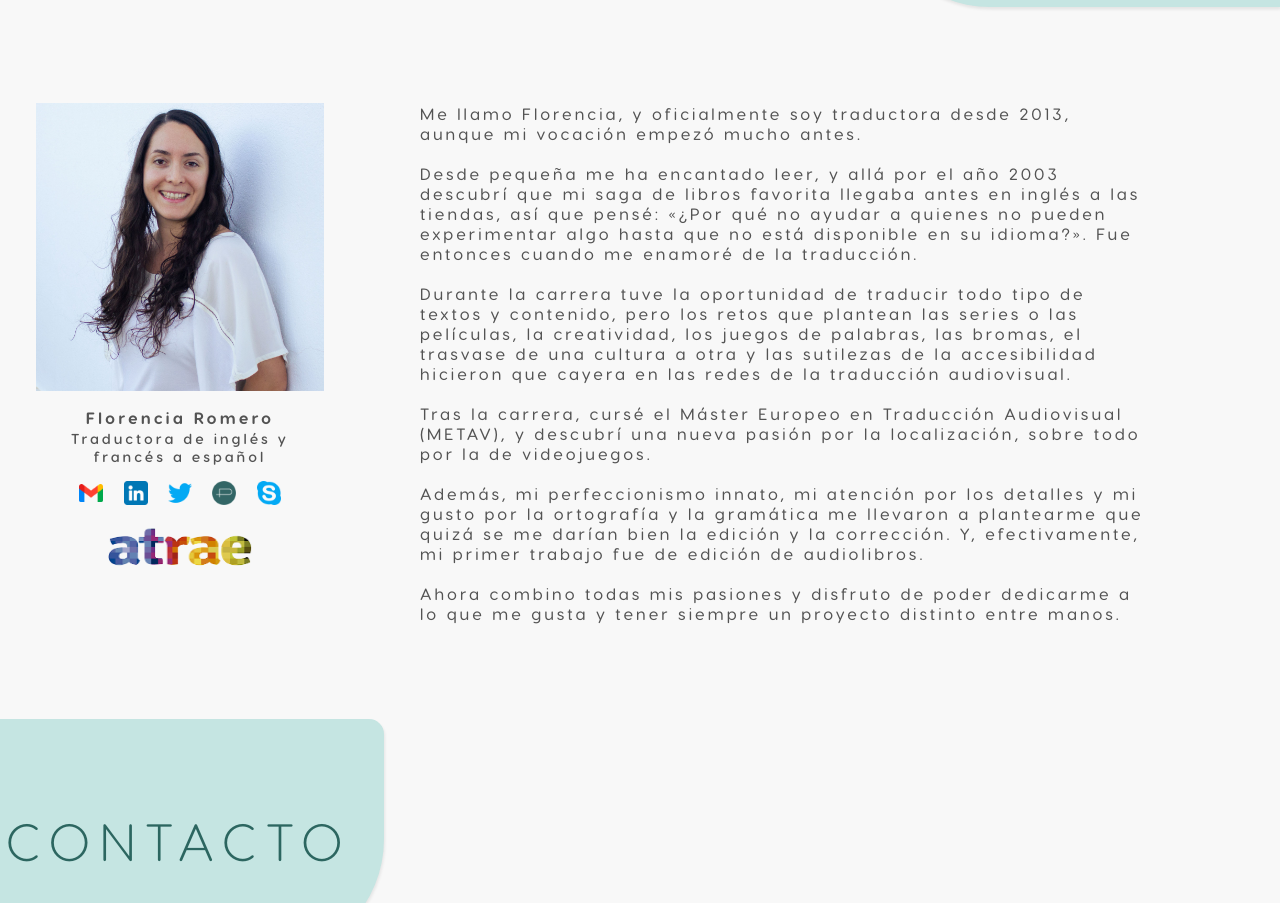
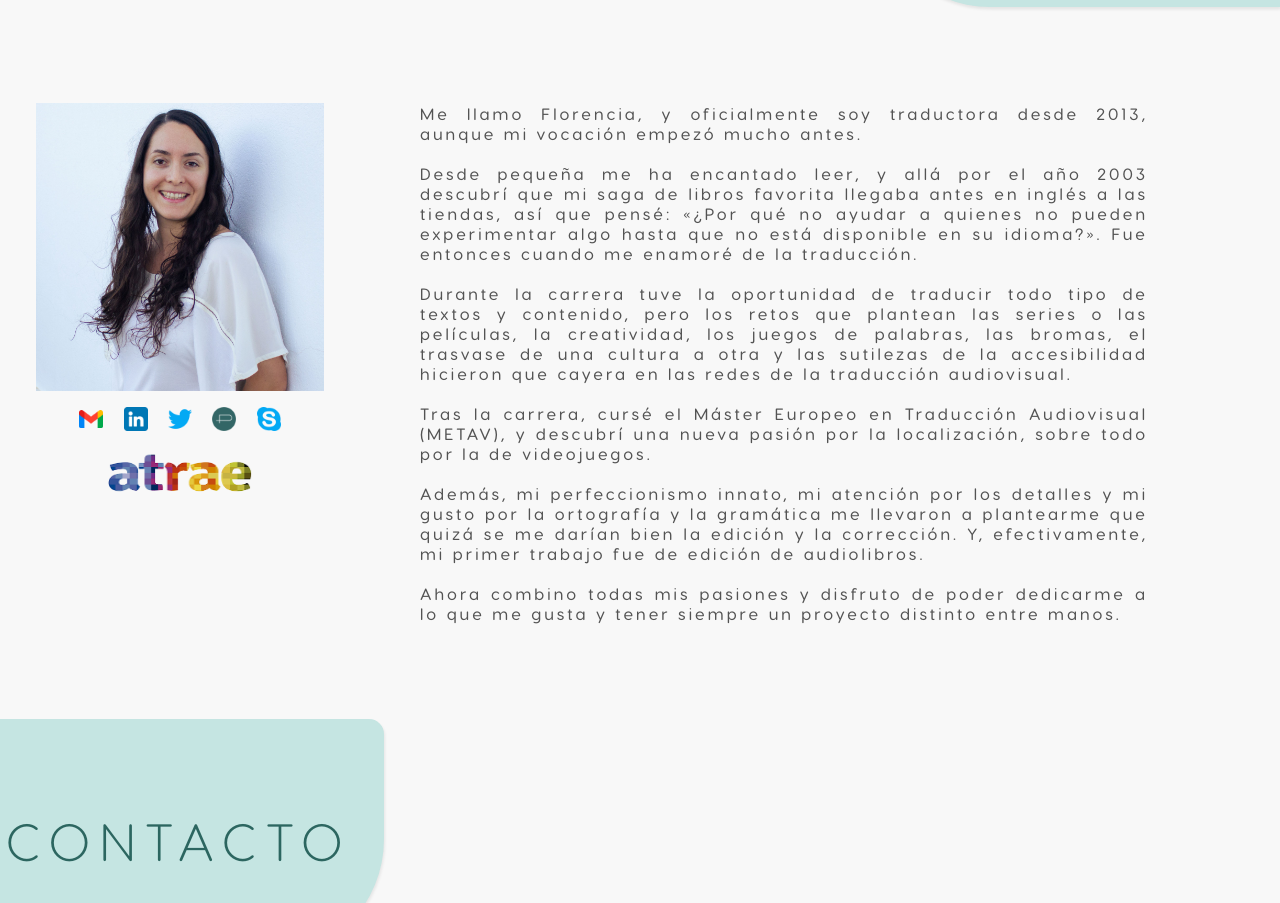
Before and after one commit to JackBlakeston/florencia-romero-page, a React (Create React App) app: page / in a window 1280 px wide. Shown: the part 3289-4192 px from the top of the page. Built offline with nearby package versions, Linux system fonts and the light colour scheme; the HTML template or start-up script is replaced by a standard one.

Commit message:
Remove 2 strings on about me section

```diff
--- a/src/components/page-sections/about-me-section/about-me-section.component.tsx
+++ b/src/components/page-sections/about-me-section/about-me-section.component.tsx
@@ -8,17 +8,13 @@ import Icon from '../../icon/icon.component';
 
 import portrait from '../../../assets/images/portrait.jpg';
 import atraeLogoBig from '../../../assets/images/atrae-logo-big.png';
-import { ATRAE_URL, GMAIL_URL, LINKEDIN_URL, NAME, PROZ_URL, SKYPE_URL, TWITTER_URL } from '../../../constants/strings';
+import { ATRAE_URL, GMAIL_URL, LINKEDIN_URL, PROZ_URL, SKYPE_URL, TWITTER_URL } from '../../../constants/strings';
 
 const AboutMeSection = forwardRef<HTMLDivElement, unknown>((_, ref) => {
   const intl = useIntl();
 
   const title = intl.formatMessage({
     id: 'app.sections.aboutMe',
-  });
-
-  const translatorLanguages = intl.formatMessage({
-    id: 'app.sections.aboutMe.translatorLanguages',
   });
 
   const aboutMeText = intl.formatMessage({
@@ -31,8 +27,6 @@ const AboutMeSection = forwardRef<HTMLDivElement, unknown>((_, ref) => {
       <div className={classes.sectionBodyContainer}>
         <div className={classes.linkSectionContainer}>
           <img src={portrait} alt='florencia-romero-portrait' className={classes.portrait} />
-          <span className={classes.nameText}>{NAME}</span>
-          <span className={classes.languagesText}>{translatorLanguages}</span>
           <div className={classes.linkRow}>
             <a href={GMAIL_URL} target='_blank' rel='noopener noreferrer'>
               <Icon name='gmail' />
--- a/src/components/page-sections/about-me-section/about-me-section.module.scss
+++ b/src/components/page-sections/about-me-section/about-me-section.module.scss
@@ -25,16 +25,6 @@
         width: 18rem;
       }
 
-      .nameText {
-        padding: var(--spacing-3xs) 0 var(--spacing-7xs);
-        font-family: var(--font-bold);
-      }
-
-      .languagesText {
-        font-family: var(--font-demibold);
-        font-size: var(--font-size-s);
-      }
-
       .linkRow {
         padding: var(--spacing-3xs) 0;
         display: flex;
@@ -52,6 +42,7 @@
     .textSectionContainer {
       padding: 0 var(--spacing-10xl);
       white-space: pre-line;
+      text-align: justify;
     }
   }
 }
--- a/src/constants/strings.ts
+++ b/src/constants/strings.ts
@@ -1,6 +1,5 @@
 export const PHONE_NUMBER = '+34 610 999 034';
 export const EMAIL = 'fctraduce@gmail.com';
-export const NAME_CAPS = 'FLORENCIA ROMERO';
 export const NAME = 'Florencia Romero';
 export const TRANSLATOR_LANGUAGES = 'EN, FR > ES';
 
```
